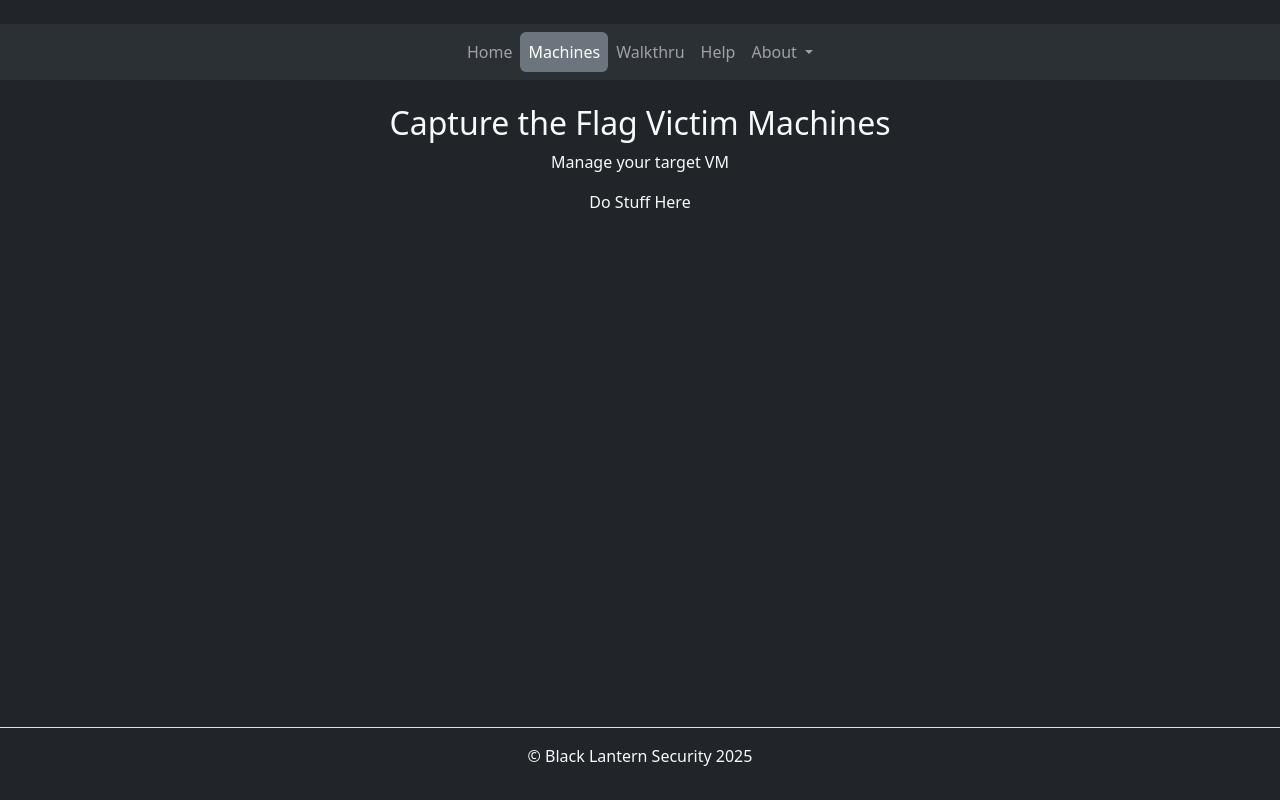
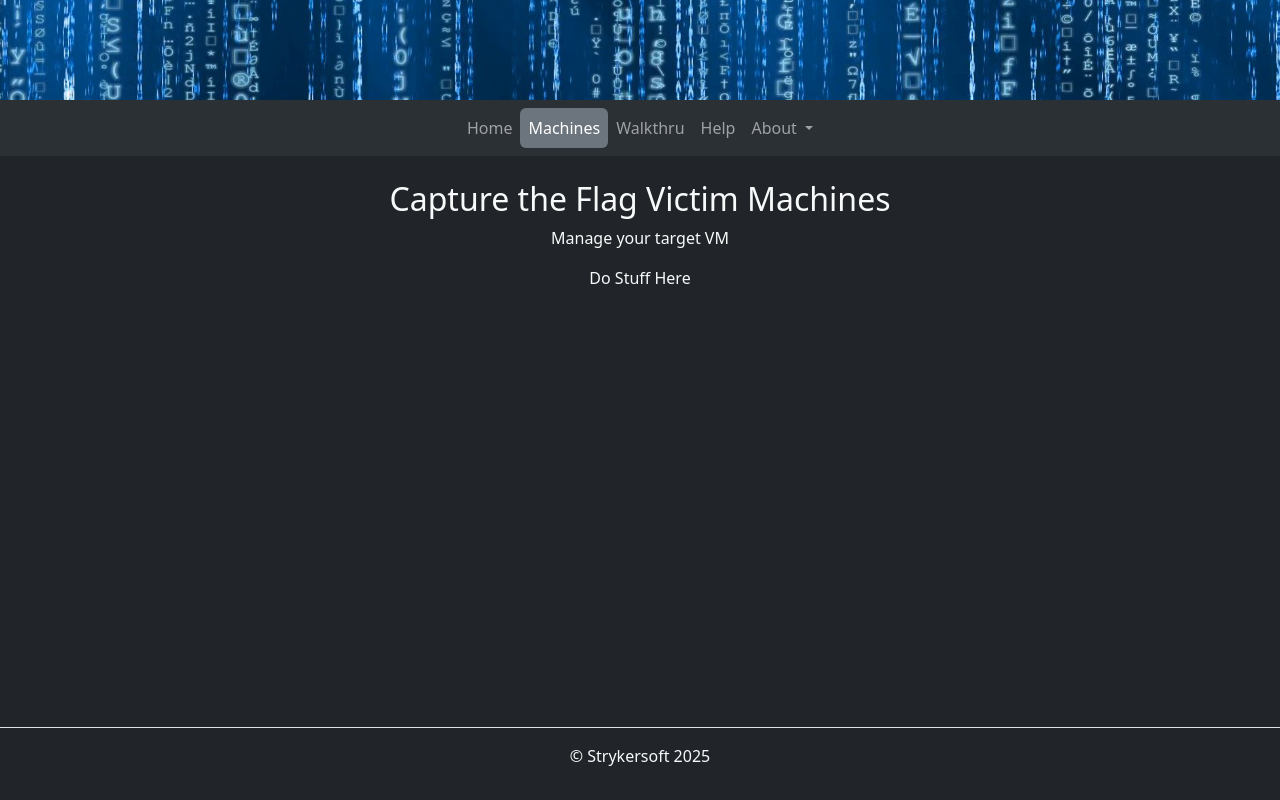
Before and after one commit to stryker2k2/strykersoft-web, a Flask app: page /machines in a window 1280 px wide. Run offline with Flask 3, Linux system fonts and the light colour scheme; some libraries are stand-ins or nearby versions.

Commit message:
Creation of Banner

```diff
--- a/app/static/css/custom.css
+++ b/app/static/css/custom.css
@@ -2,3 +2,18 @@
   width: 30px; /* Adjust size as needed */
   height: 30px; /* Adjust size as needed */
 }
+
+.bg-img {
+  /* The image used */
+  background-image: url("../img/banner_005.png");
+
+  min-height: 100px;
+
+  /* Center and scale the image nicely */
+  background-position: center;
+  background-repeat: no-repeat;
+  background-size: cover;
+
+  /* Needed to position the navbar */
+  position: relative;
+}
--- /dev/null
+++ b/app/templates/banner.html
@@ -0,0 +1,4 @@
+<div class="bg-img row align-items-center">
+    <!-- <h1 class="text-dark">Strykersoft</h1> -->
+</div>
+<!-- <img src="{{url_for('static', filename='img/banner_005.png')}}" class="img-fluid w-100"> -->
--- a/app/templates/base.html
+++ b/app/templates/base.html
@@ -13,9 +13,10 @@
   <body class="bg-dark text-light text-center">
     <header>
         <div>
-            <br>
-            {% include 'navbar.html' %}
-            <br>
+          <!-- <br> -->
+          {% include 'banner.html' %}
+          {% include 'navbar.html' %}
+          <br>
         </div>
     </header>
     <main>
@@ -23,10 +24,11 @@
         <div class="container">
             {% block content %}{% endblock %}
         </div>
+        <br><br><br><br><br>
     </main>
     <footer>
         <div class="text-center py-3 fixed-bottom bg-dark border-top">
-            <p>&copy; Black Lantern Security 2025</p>
+            <p>&copy; Strykersoft 2025</p>
         </div>
     </footer>
 
--- a/app/templates/navbar.html
+++ b/app/templates/navbar.html
@@ -1,3 +1,6 @@
+
+
+
     <nav class="navbar navbar-expand-lg bg-body-tertiary" data-bs-theme="dark">
       <div class="container-fluid">
         <!-- <a class="navbar-brand" href="#">Navbar</a> -->
```
Also changed, not shown: app/static/img/banner_001.png (added), app/static/img/banner_002.png (added), app/static/img/banner_003.png (added), app/static/img/banner_004.png (added), app/static/img/banner_005.png (added), 1 other file. Lines whose indentation alone changed are shown as unchanged.
